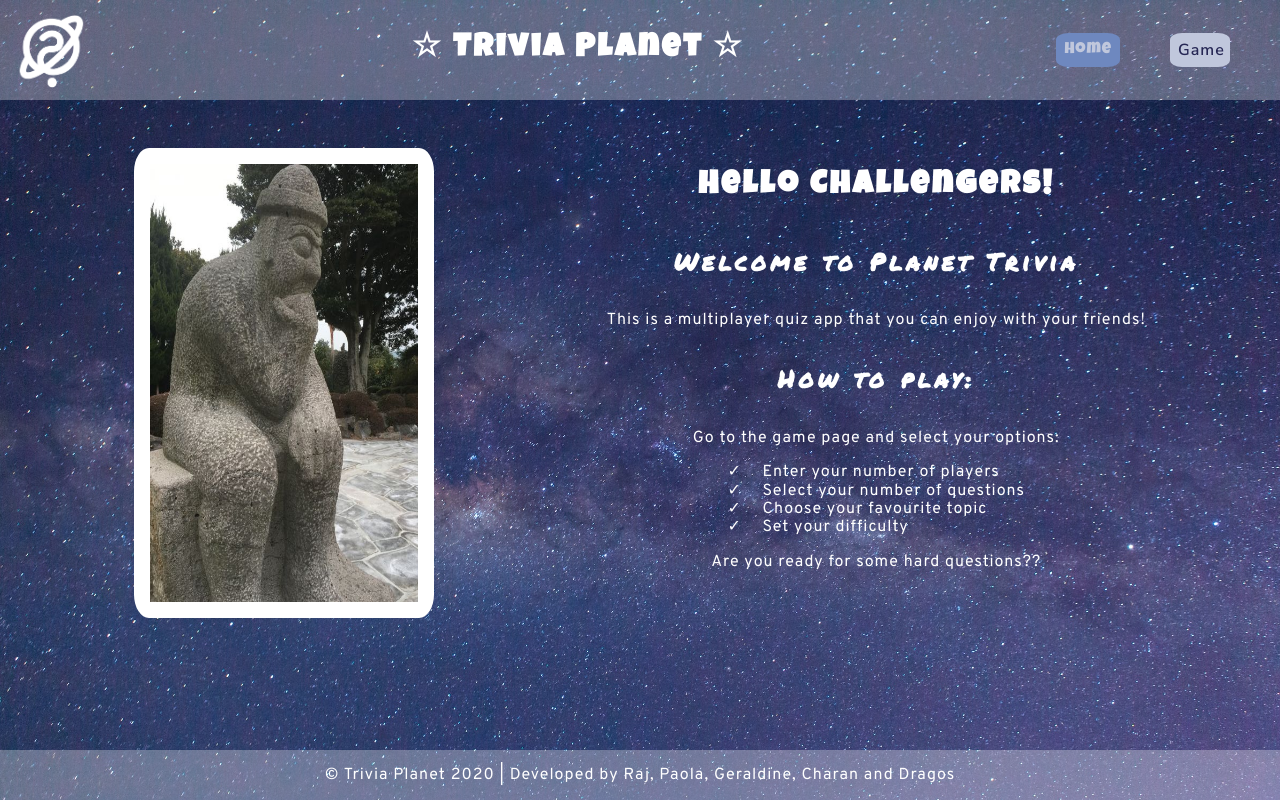
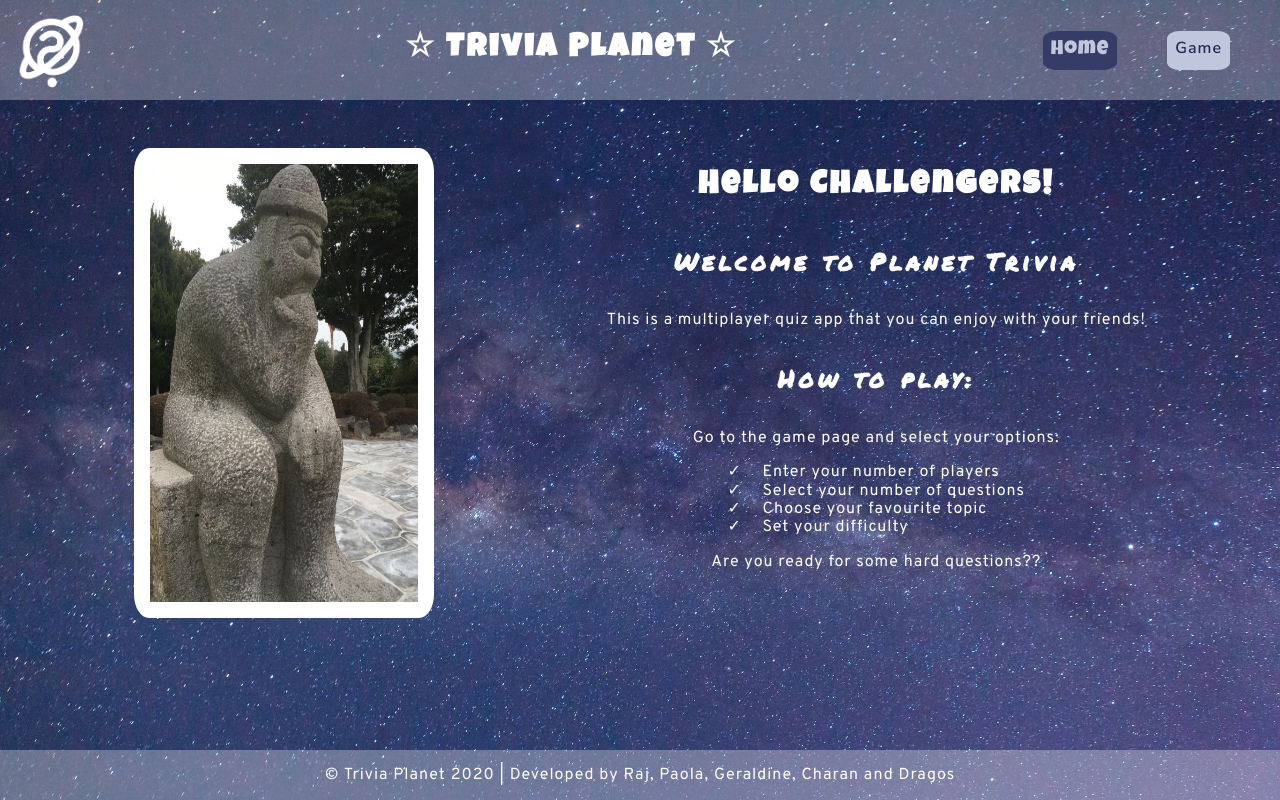
Before and after one commit to GeriNZ/trivia-planet, a React app: page / in a window 1280 px wide. Built offline with nearby package versions, Linux system fonts and the light colour scheme; a web font is replaced by a local one.

Commit message:
unify style of navbar button, title and logo

```diff
--- a/src/components/navbar/style.css
+++ b/src/components/navbar/style.css
@@ -1,4 +1,4 @@
-.nav {
+.nav, .nav1 {
   text-decoration: none;
   background-color: #c0c7dc;
   color: #252654;
@@ -6,18 +6,9 @@
   margin-right: 50px;
   text-align: center;
   padding: 8px;
+
 }
 
-.nav1{
-  text-decoration: none;
-  background-color: #c0c7dc;
-  color: #252654;
-  border-radius: 20%;
-  margin-right : 50px;
-  padding: 8px;
-  text-align: center;
-  width: 60px;
-}
 
 .navBar {
   display: flex;
@@ -28,7 +19,8 @@
 }
 
 .current {
-  background-color: #6e88bf;
+  background-color: #353c68;
   color: #c0c7dc;
   font-family: "luckiest guy";
+  font-size: 1.25rem;
 }
```
